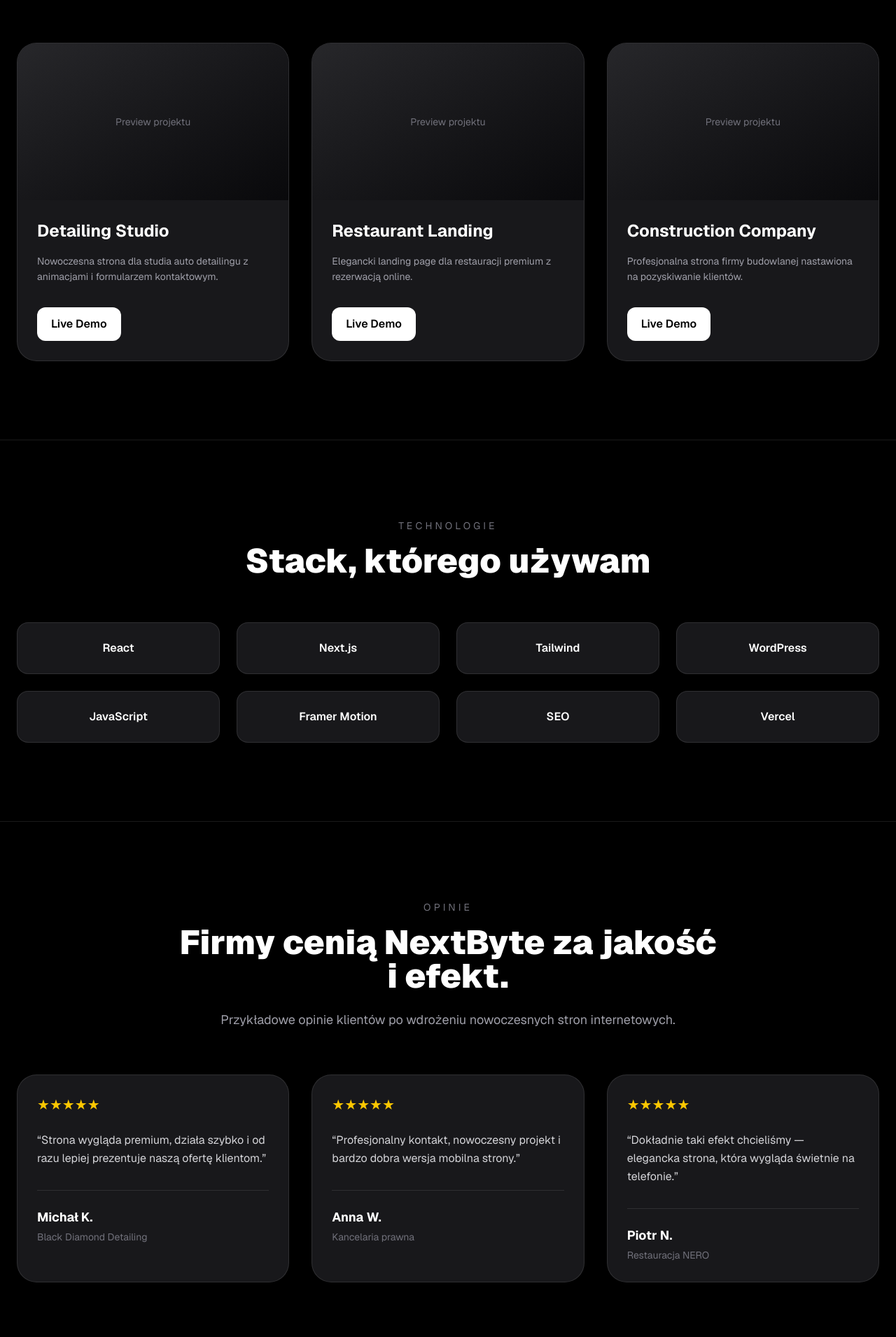
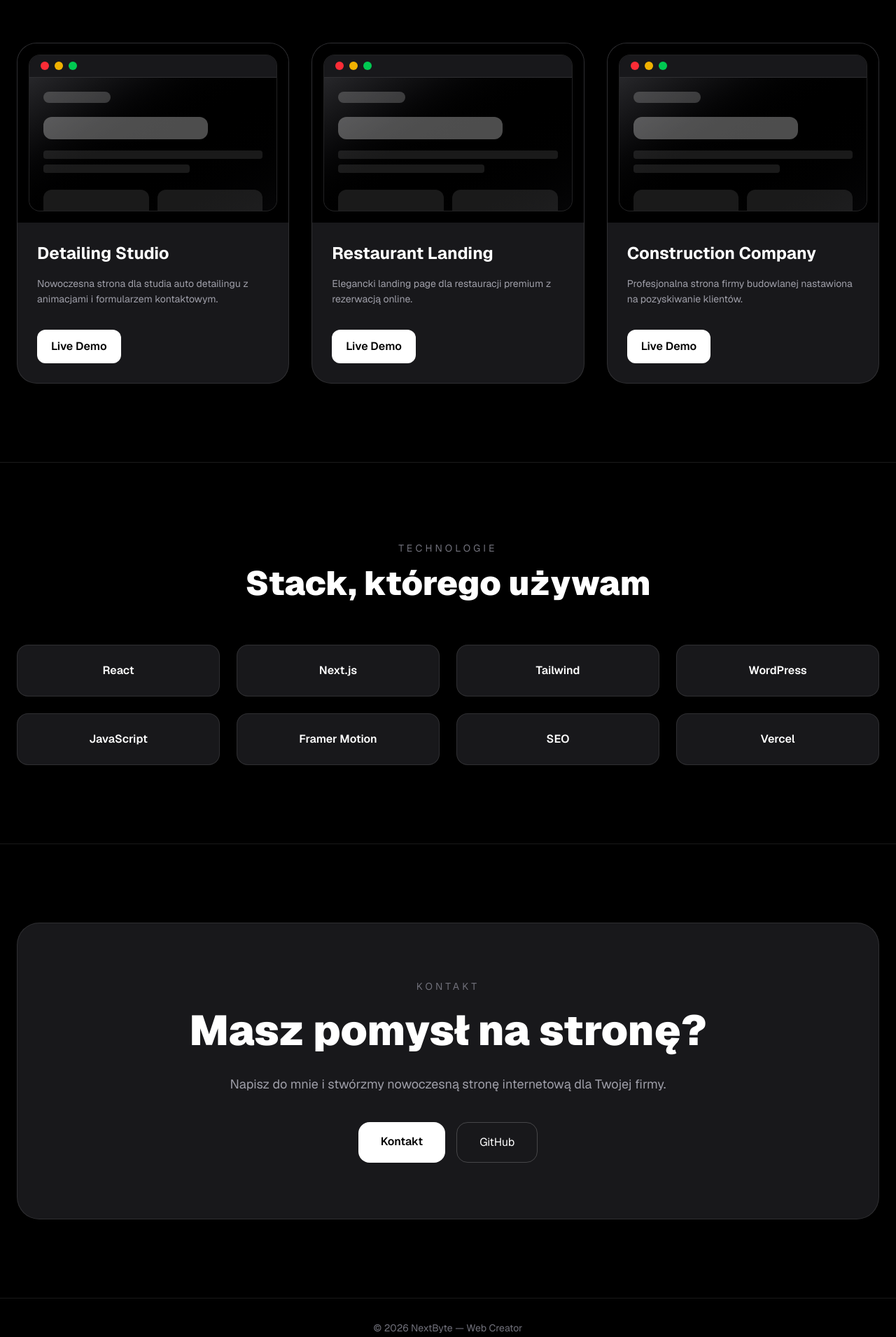
Before and after one commit to kryspinadamik31-dev/Portfolio, a Next.js app: page / in a window 1280 px wide. Shown: the part 1490-3400 px from the top of the page at 70% size. Built offline with nearby package versions, Linux system fonts and the light colour scheme.

Commit message:
remove testimonials and update previews

```diff
--- a/app/page.tsx
+++ b/app/page.tsx
@@ -5,32 +5,17 @@ export default function PortfolioWebsite() {
     {
       title: "Detailing Studio",
       desc: "Nowoczesna strona dla studia auto detailingu z animacjami i formularzem kontaktowym.",
+      href: "/projekty/black-diamond-detailing",
     },
     {
       title: "Restaurant Landing",
       desc: "Elegancki landing page dla restauracji premium z rezerwacją online.",
+      href: "/projekty",
     },
     {
       title: "Construction Company",
       desc: "Profesjonalna strona firmy budowlanej nastawiona na pozyskiwanie klientów.",
-    },
-  ];
-
-  const testimonials = [
-    {
-      name: "Michał K.",
-      company: "Black Diamond Detailing",
-      text: "Strona wygląda premium, działa szybko i od razu lepiej prezentuje naszą ofertę klientom.",
-    },
-    {
-      name: "Anna W.",
-      company: "Kancelaria prawna",
-      text: "Profesjonalny kontakt, nowoczesny projekt i bardzo dobra wersja mobilna strony.",
-    },
-    {
-      name: "Piotr N.",
-      company: "Restauracja NERO",
-      text: "Dokładnie taki efekt chcieliśmy — elegancka strona, która wygląda świetnie na telefonie.",
+      href: "/projekty",
     },
   ];
 
@@ -138,8 +123,26 @@ export default function PortfolioWebsite() {
               key={index}
               className="group bg-zinc-900 border border-white/10 rounded-[28px] overflow-hidden hover:border-white/20 hover:-translate-y-2 transition duration-300"
             >
-              <div className="h-56 bg-gradient-to-br from-zinc-800 to-zinc-950 flex items-center justify-center text-zinc-500 text-sm">
-                Preview projektu
+              <div className="h-64 bg-black p-4">
+                <div className="h-full rounded-2xl overflow-hidden border border-white/10 bg-zinc-950 group-hover:scale-[1.03] transition duration-500">
+                  <div className="h-8 bg-zinc-900 border-b border-white/10 flex items-center gap-2 px-4">
+                    <span className="w-3 h-3 rounded-full bg-red-500"></span>
+                    <span className="w-3 h-3 rounded-full bg-yellow-500"></span>
+                    <span className="w-3 h-3 rounded-full bg-green-500"></span>
+                  </div>
+
+                  <div className="h-full bg-gradient-to-br from-zinc-800 via-black to-zinc-950 p-5">
+                    <div className="h-4 w-24 rounded-full bg-white/20 mb-5"></div>
+                    <div className="h-8 w-3/4 rounded-xl bg-white/30 mb-4"></div>
+                    <div className="h-3 w-full rounded bg-white/10 mb-2"></div>
+                    <div className="h-3 w-2/3 rounded bg-white/10 mb-6"></div>
+
+                    <div className="grid grid-cols-2 gap-3">
+                      <div className="h-20 rounded-xl bg-white/10"></div>
+                      <div className="h-20 rounded-xl bg-white/10"></div>
+                    </div>
+                  </div>
+                </div>
               </div>
 
               <div className="p-7">
@@ -149,9 +152,12 @@ export default function PortfolioWebsite() {
                   {project.desc}
                 </p>
 
-                <button className="mt-8 px-5 py-3 rounded-xl bg-white text-black font-semibold hover:scale-105 transition">
+                <Link
+                  href={project.href}
+                  className="mt-8 inline-block px-5 py-3 rounded-xl bg-white text-black font-semibold hover:scale-105 transition"
+                >
                   Live Demo
-                </button>
+                </Link>
               </div>
             </div>
           ))}
@@ -186,52 +192,6 @@ export default function PortfolioWebsite() {
               className="bg-zinc-900 border border-white/10 rounded-2xl p-6 text-center hover:bg-zinc-800 hover:-translate-y-1 transition duration-300"
             >
               <p className="font-semibold">{tech}</p>
-            </div>
-          ))}
-        </div>
-      </section>
-
-      {/* TESTIMONIALS */}
-      <section className="max-w-7xl mx-auto px-6 py-28 border-t border-white/10">
-        <div className="text-center max-w-3xl mx-auto">
-          <p className="text-zinc-500 uppercase tracking-[0.3em] text-sm mb-4">
-            Opinie
-          </p>
-
-          <h2 className="text-4xl lg:text-5xl font-black">
-            Firmy cenią NextByte za jakość i efekt.
-          </h2>
-
-          <p className="text-zinc-400 mt-6 text-lg leading-relaxed">
-            Przykładowe opinie klientów po wdrożeniu nowoczesnych stron
-            internetowych.
-          </p>
-        </div>
-
-        <div className="grid lg:grid-cols-3 gap-8 mt-16">
-          {testimonials.map((opinion, index) => (
-            <div
-              key={index}
-              className="group relative bg-zinc-900 border border-white/10 rounded-[28px] p-7 overflow-hidden hover:border-white/30 hover:-translate-y-2 transition duration-300"
-            >
-              <div className="absolute inset-0 bg-gradient-to-br from-white/10 via-transparent to-transparent opacity-0 group-hover:opacity-100 transition duration-300" />
-
-              <div className="relative">
-                <div className="flex gap-1 text-yellow-400 text-xl mb-6">
-                  ★★★★★
-                </div>
-
-                <p className="text-zinc-300 leading-relaxed">
-                  “{opinion.text}”
-                </p>
-
-                <div className="mt-8 pt-6 border-t border-white/10">
-                  <h3 className="font-bold text-lg">{opinion.name}</h3>
-                  <p className="text-zinc-500 text-sm mt-1">
-                    {opinion.company}
-                  </p>
-                </div>
-              </div>
             </div>
           ))}
         </div>
--- a/app/projekty/black-diamond-detailing/script.js
+++ /dev/null
@@ -1,14 +0,0 @@
-const elements = document.querySelectorAll(".reveal");
-
-function revealOnScroll() {
-  elements.forEach((el) => {
-    const rect = el.getBoundingClientRect();
-
-    if (rect.top < window.innerHeight - 80) {
-      el.classList.add("active");
-    }
-  });
-}
-
-window.addEventListener("scroll", revealOnScroll);
-window.addEventListener("load", revealOnScroll);
```
